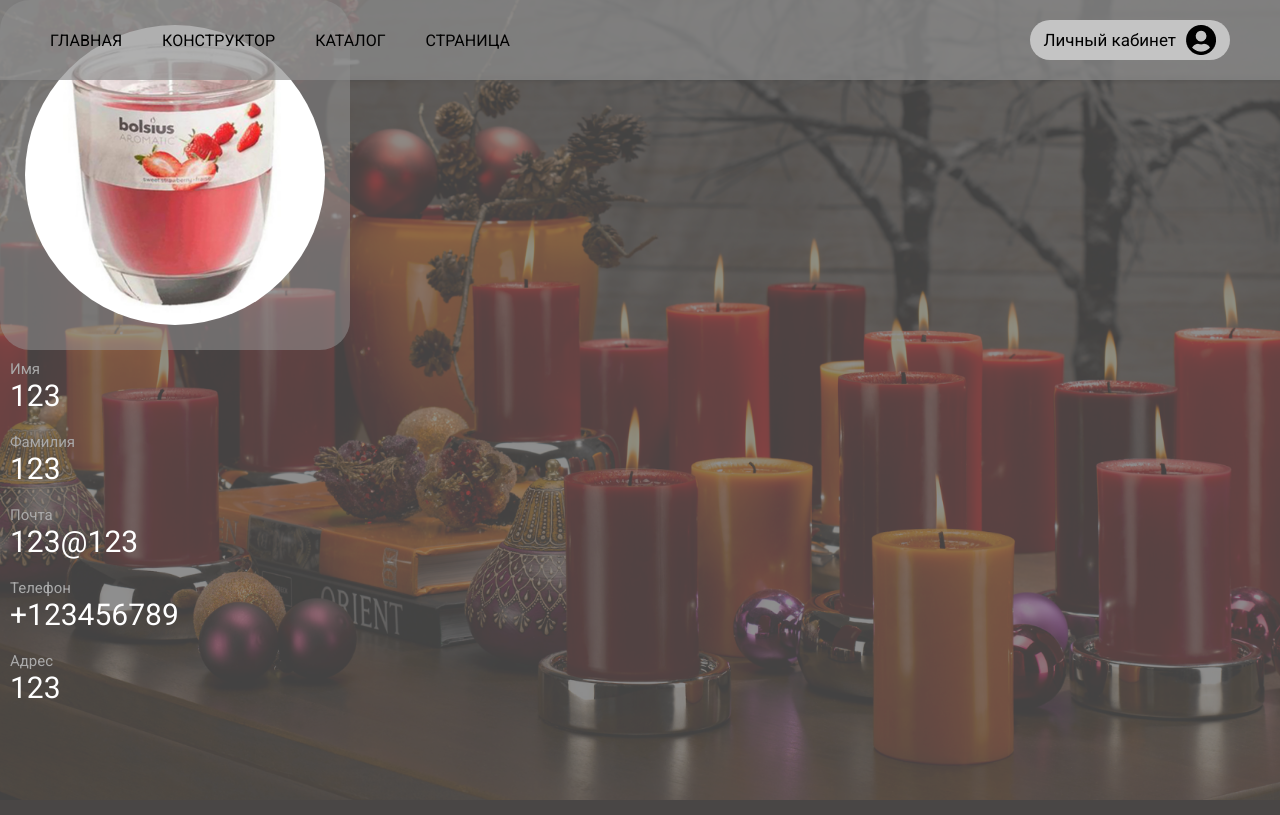
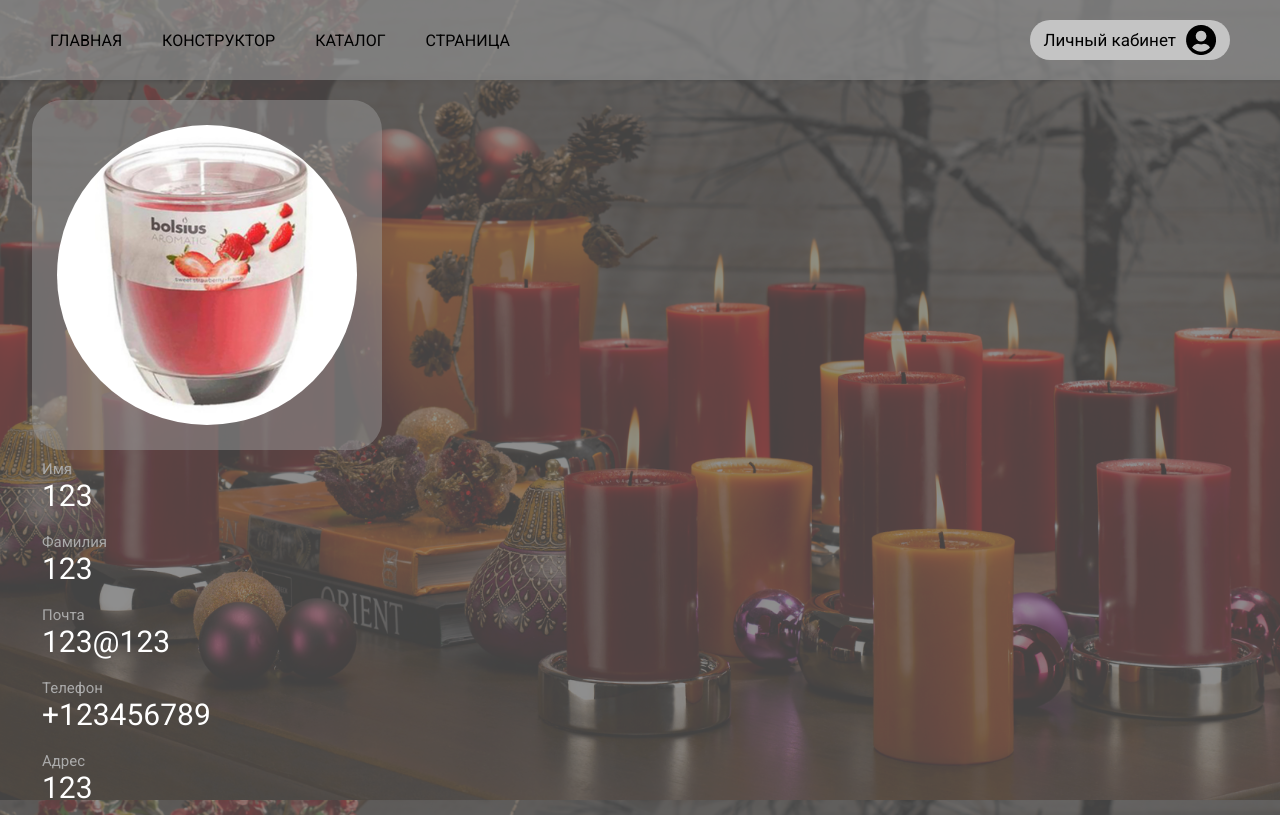
Before and after one commit to Sof7ik/candles, a PHP site: page /view/userPage.php in a window 1280 px wide. Run offline with PHP 8.4, Linux system fonts and the light colour scheme.

Commit message:
some fixes

```diff
--- a/view/userPage.php
+++ b/view/userPage.php
@@ -6,6 +6,7 @@
     <title>userPage</title>
     <link rel="stylesheet" href="/view/resources/css/userPage.css">
     <link rel="stylesheet" href="/view/resources/css/header.css">
+
     <link rel="stylesheet" href="/view/resources/css/loginModalWindow.css">
     <link rel="stylesheet" href="/view/resources/css/style.css">
     <link href="https://fonts.googleapis.com/css2?family=Roboto:wght@400;500;700&display=swap" rel="stylesheet">
@@ -13,6 +14,8 @@
 <body>
     <div class="wrapper">
         <?php include 'header.html'; ?>
+        <div class="main-wrapper">
+            <div class="container">
                 <div class='info'>
                     <div class='photo'>
                         <img src='/view/resources/img/pics/1.png'>
@@ -41,6 +44,11 @@
                     </ul>
                 </div>
             </div>
+
+
+        </div>
+
+    </div>
     <script src='/controller/js/login-window.js'></script>
 </body>
 </html>
```
Also changed, not shown: view/resources/img/icons/show.png (added). Lines whose indentation alone changed are shown as unchanged.
